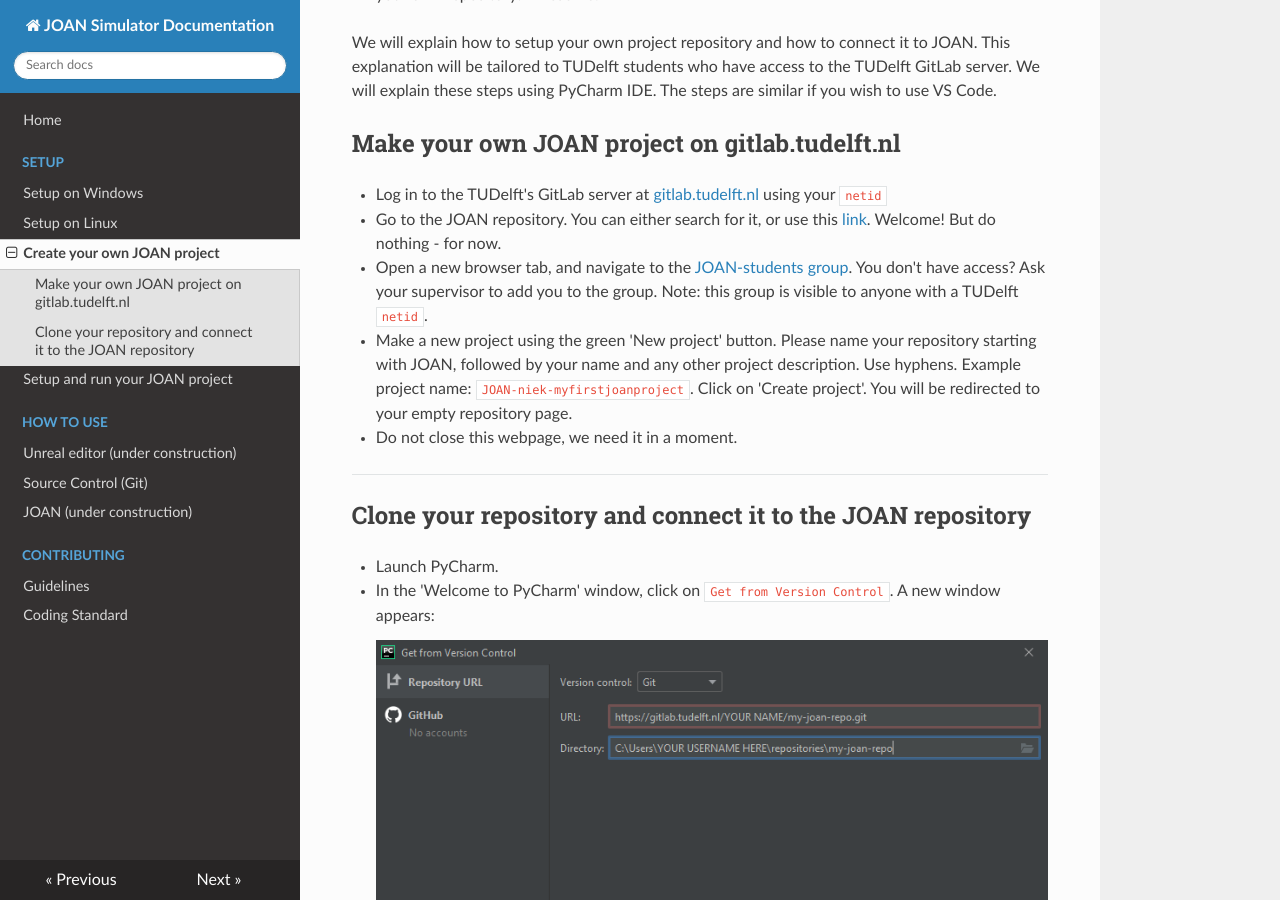
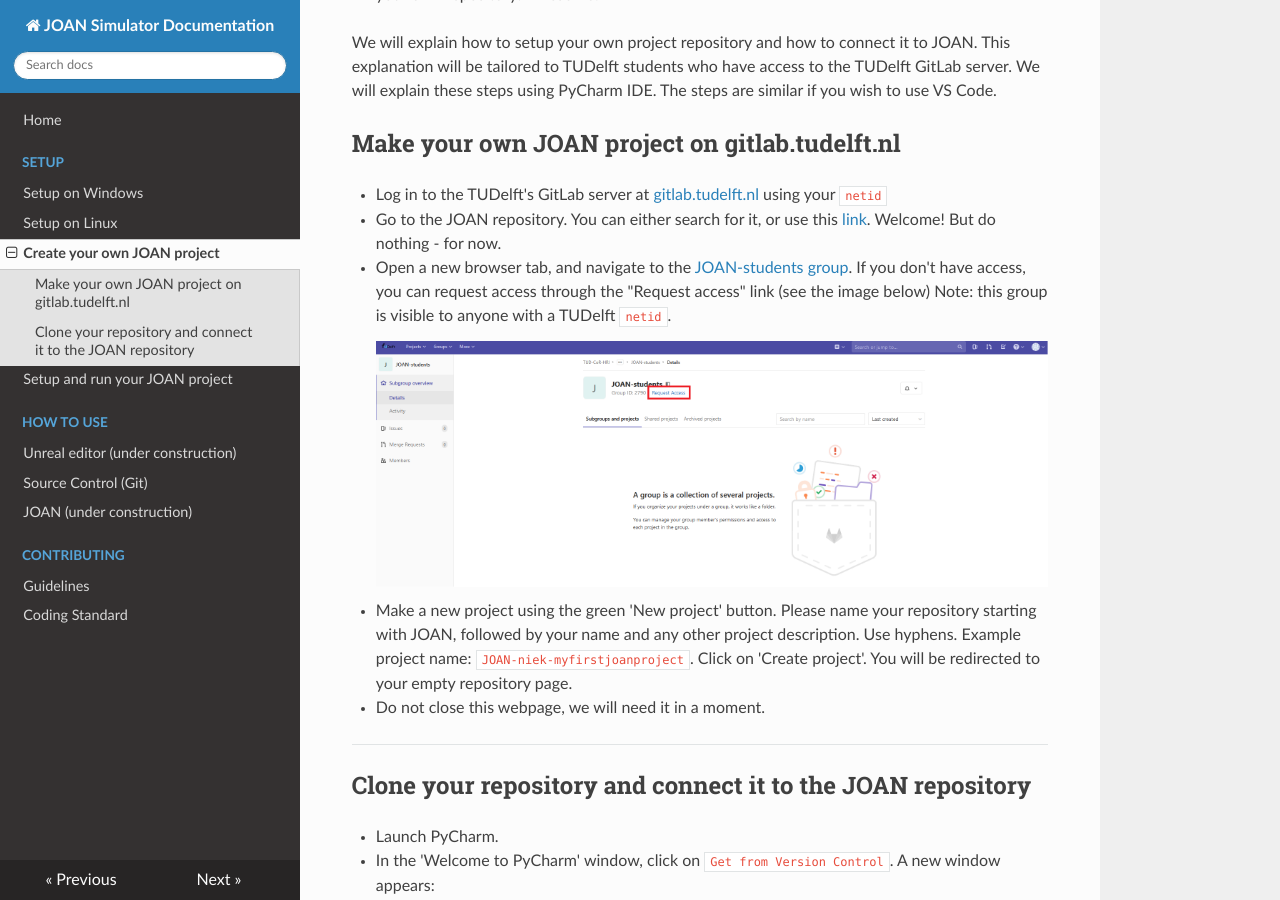
Before and after one commit to tud-hri/joan, an MkDocs documentation site: the page built from docs/setup-create-joan-project.md, in a window 1280 px wide and 900 px high, scrolled down 417 px. Built offline with MkDocs 1.6.1, drawn with Linux system fonts in a browser that asks for light colours; nearby versions of some CDN libraries; some of the changed text lies outside the part shown.

Commit message:
Upated acces request and push
Former-commit-id: aa0422682a02f783739b87769b4ee01f61f19444

```diff
--- a/docs/setup-create-joan-project.md
+++ b/docs/setup-create-joan-project.md
@@ -12,9 +12,10 @@
 
 - Log in to the TUDelft's GitLab server at [gitlab.tudelft.nl](https://gitlab.tudelft.nl/) using your `netid`
 - Go to the JOAN repository. You can either search for it, or use this [link](https://gitlab.tudelft.nl/tud-cor-hri/joan-framework/joan). Welcome! But do nothing - for now.
-- Open a new browser tab, and navigate to the [JOAN-students group](https://gitlab.tudelft.nl/tud-cor-hri/joan-framework/joan-students). You don't have access? Ask your supervisor to add you to the group. Note: this group is visible to anyone with a TUDelft `netid`.
+- Open a new browser tab, and navigate to the [JOAN-students group](https://gitlab.tudelft.nl/tud-cor-hri/joan-framework/joan-students). If you don't have access, you can request access through the "Request access" link (see the image below) Note: this group is visible to anyone with a TUDelft `netid`.
+  ![joan-students-access](imgs/gitlab-request-access-joanstudents.png)
 - Make a new project using the green 'New project' button. Please name your repository starting with JOAN, followed by your name and any other project description. Use hyphens. Example project name: `JOAN-niek-myfirstjoanproject`. Click on 'Create project'. You will be redirected to your empty repository page.
-- Do not close this webpage, we need it in a moment.
+- Do not close this webpage, we will need it in a moment.
 
 ---
 ## Clone your repository and connect it to the JOAN repository
@@ -42,6 +43,11 @@
 
 ![pycharm-first-joan](imgs/pycharm-first-project.png)
 
+You also need to set your user name and email address for your repository (replace NETID and TUDELFT EMAIL ADDRESS, but lead the quotation marks):
+
+    git config user.name "NETID"
+    git config user.email "TUDELFT EMAIL ADDRESS"
+
 We now need to make sure that you `push` your first version of your own JOAN project to your repository.
 
 ![push-git-firsttime](imgs/pycharm-git-push-firsttime.png)
@@ -50,3 +56,6 @@
 - Right click on `master` (under `Local`) and click on `Push...` and `Push` again in the pop-up window. This may take a while.
 - You might need to fill out your `netid` credentials.
 - Congratulations! You just pushed the first version of your JOAN project to your online repository. Check out your repository webpage on GitLab, everything's there!
+
+!!! Note
+    If you cannot seem to push to your own project, something might be wrong with your permissions. Check if you are a maintainer on your repository. If not, contact the group Owner.
```
Also changed, not shown: docs/imgs/gitlab-request-access-joanstudents.png (added).
